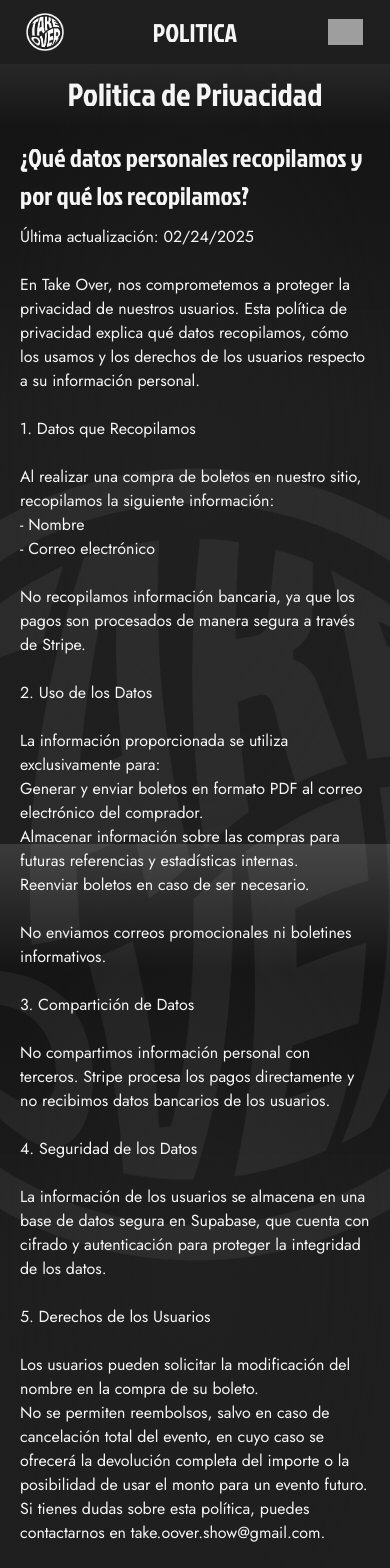
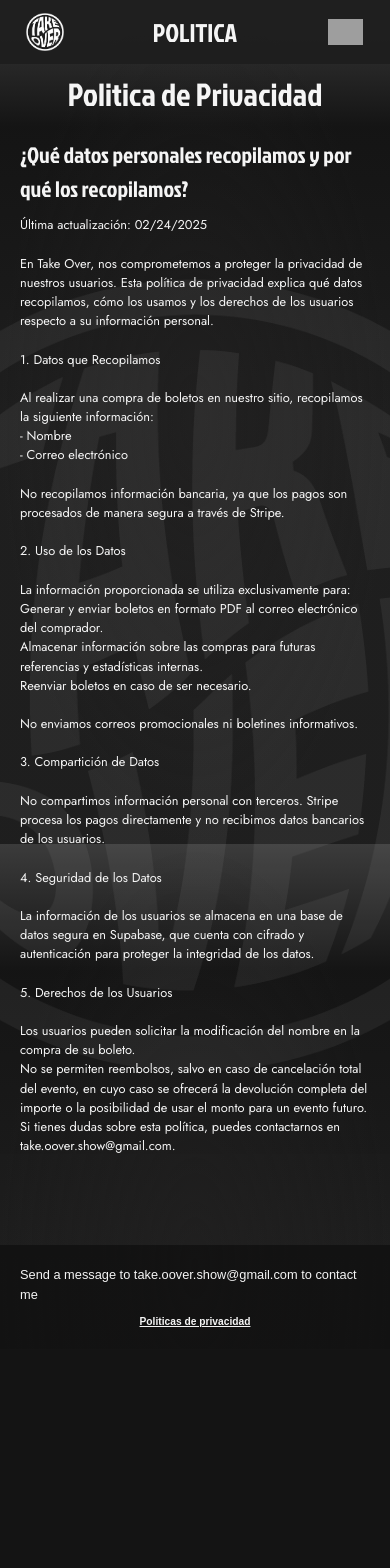
Before and after one commit to Iscomarz/takeOver-webb, a SvelteKit app: page /politica in a window 390 px wide. Shown: the top 1568 px of the page. After the commit the page ends 1349 px from the top, so only its background shows below. Built offline with nearby package versions, Linux system fonts and the light colour scheme; grey boxes are pictures that could not be loaded.

Commit message:
tamaño de fuente

```diff
--- a/src/routes/+layout.svelte
+++ b/src/routes/+layout.svelte
@@ -63,12 +63,14 @@
 	color: whitesmoke;
 	font-size: .8em !important;
 	background-color: rgba(18, 18, 18, 0.953);
-	margin-top: 50px;
+	margin-top: 70px;
 	gap: 10px;
   }
 
   footer a {
     font-weight: bold;
+	font-size: .8em !important;
+	text-decoration: underline;
   }
 
   @media (min-width: 480px) {
--- a/src/routes/politica/+page.svelte
+++ b/src/routes/politica/+page.svelte
@@ -55,12 +55,12 @@
         h3{
             font-family: "JockeyOne" !important;
             color: whitesmoke;
-            font-size: 1.6em !important;
+            font-size: 1.4em !important;
             margin-bottom: 10px;       }
         p{
             color: whitesmoke;
             font-family: "JostRegular" !important;
-            font-size: 1em !important;
+            font-size: clamp(.8em, 3vw, 1em);
             white-space: pre-line;
         }
     </style>
--- a/src/routes/terminos/+page.svelte
+++ b/src/routes/terminos/+page.svelte
@@ -37,7 +37,7 @@
         p{
             color: whitesmoke;
             font-family: "JostRegular";
-            font-size: 1em;
+            font-size: clamp(.8em, 3vw, 1em);
             white-space: pre-line;
         }
         h1{
```
